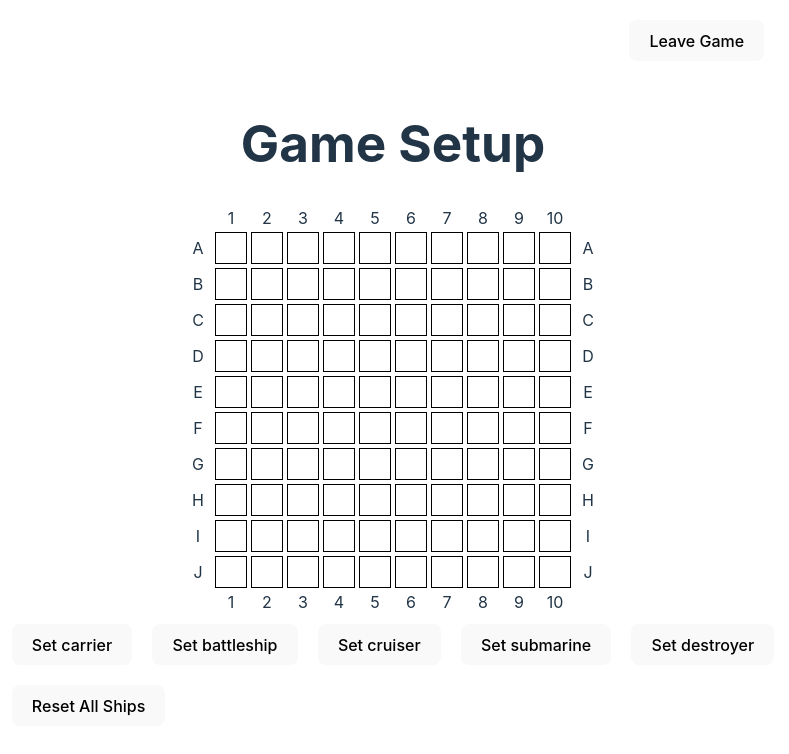
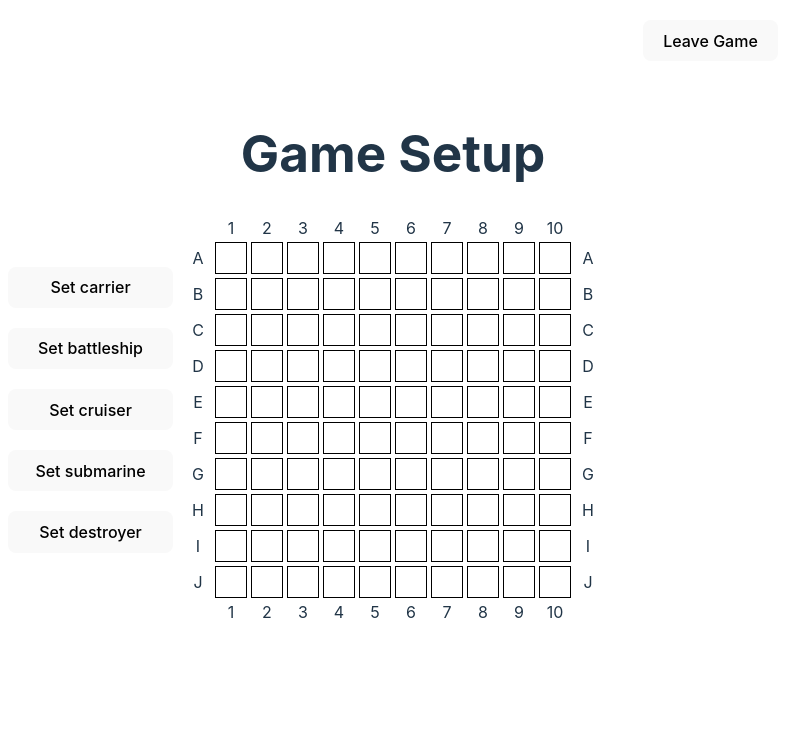
Before and after one commit to g-thedev/battleship-client, a React (Vite) app: page /game-setup in a window 1280 px wide. Shown: the top 754 px of the page, without its empty margins (247-1036 px from the left). Built offline with nearby package versions, Linux system fonts and the light colour scheme; sample sign-in values are in the browser's storage.

Commit message:
Update button styles and placement

```diff
--- a/src/components/button/index.tsx
+++ b/src/components/button/index.tsx
@@ -2,13 +2,14 @@ import React from 'react';
 import './style.css';
 
 interface Props {
+    className?: string;
     text: string;
     onClick: () => void;
 }
 
-const Button: React.FC<Props> = ({ text, onClick }) => {
+const Button: React.FC<Props> = ({ className, text, onClick }) => {
     return (
-        <button className="button" onClick={onClick}>
+        <button className={className} onClick={onClick}>
             {text}
         </button>
     );
--- a/src/components/button/style.css
+++ b/src/components/button/style.css
@@ -1,3 +1,21 @@
 button {
     margin: 10px;
 }
+
+.button-default {
+    width: 165px;
+}
+
+.button-placed {
+    width: 165px;
+    background-color: rgb(190, 179, 17);
+    color: black;
+    /* Add any other styling you need */
+}
+
+.button-ready {
+    width: 165px;
+    background-color: rgb(9, 165, 7);
+    color: white;
+    /* Add any other styling you need */
+}
--- a/src/pages/GameSetup/index.tsx
+++ b/src/pages/GameSetup/index.tsx
@@ -3,7 +3,7 @@ import { io, Socket } from 'socket.io-client';
 import { useLocation } from 'react-router-dom';
 import Grid from '../../components/Grid';
 import Button from '../../components/button';
-// import './style.css';
+import './style.css';
 
 const GameSetup = () => {
     const location = useLocation();
@@ -55,19 +55,12 @@ const GameSetup = () => {
     };
 
     return (
-        <div className="game-setup">
-            <h1>Game Setup</h1>
-            <Grid
-                setCurrentShip = {setCurrentShip}
-                currentShipSize={currentShip ? shipTypes[currentShip as keyof typeof shipTypes] : 0}
-                ships={ships}
-                onShipPlacement={handleShipPlacement}
-            />
-            <div>
-                <div>
+        <div className="game-setup-container">
+            <div className='button-container'>
                 {Object.keys(shipTypes).map((shipType) => {
                     const isPlaced = ships[shipType as keyof typeof ships].length > 0;
                     const buttonText = isPlaced ? `Reset ${shipType}` : `Set ${shipType}`;
+                    const buttonClass = isPlaced ? "button-placed" : "button-default";
                     const handleClick = () => {
                         if (isPlaced) {
                             // Reset only this specific ship
@@ -82,14 +75,25 @@ const GameSetup = () => {
                     };
 
                     return (
-                            <Button key={shipType} text={buttonText} onClick={handleClick} />
+                        <Button className={buttonClass} key={shipType} text={buttonText} onClick={handleClick} />
                     );
                 })}
             </div>
-                <Button text="Reset All Ships" onClick={resetShips} />
-
+            <div>
+                <h1>Game Setup</h1>
+                <Grid
+                    setCurrentShip = {setCurrentShip}
+                    currentShipSize={currentShip ? shipTypes[currentShip as keyof typeof shipTypes] : 0}
+                    ships={ships}
+                    onShipPlacement={handleShipPlacement}
+                />
+            </div>
+            <div className='button-container'>
                 {Object.values(ships).every(ship => ship.length > 0) && (
-                    <Button text="Ready" onClick={() => console.log('Ready')} />
+                    <>
+                        <Button className='button-ready' text="Ready" onClick={() => console.log('Ready')} />
+                        <Button className='button-placed' text="Reset All Ships" onClick={resetShips} />
+                    </>
                 )}
             </div>
 
--- /dev/null
+++ b/src/pages/GameSetup/style.css
@@ -0,0 +1,16 @@
+.game-setup-container {
+    display: flex;
+    justify-content: space-between;
+    align-items: center;
+    max-width: 1200px;
+    margin: 0 auto;
+    padding: 10px;
+}
+
+.button-container {
+    display: flex;
+    flex-direction: column;
+    justify-content: flex-end;
+    height: 410px;
+    width: 185px;
+}
```
Lines whose indentation alone changed are shown as unchanged.
